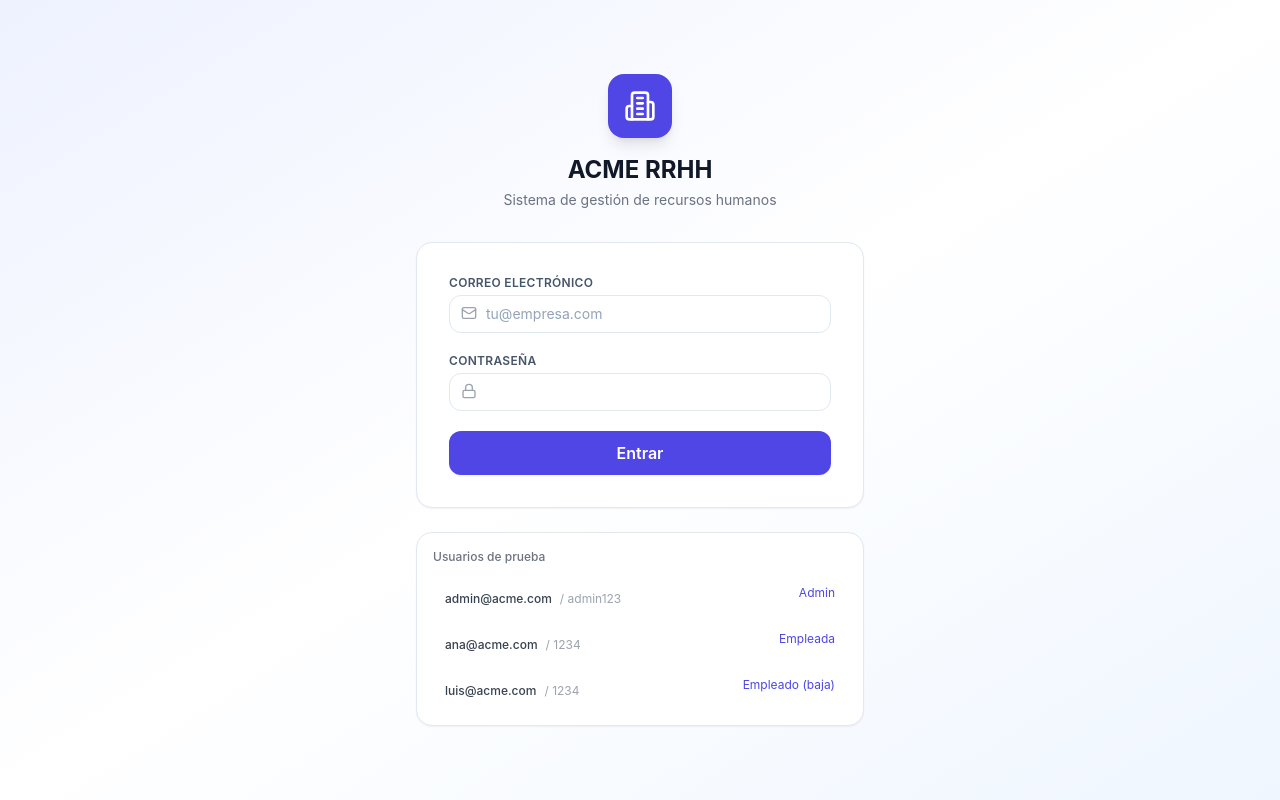
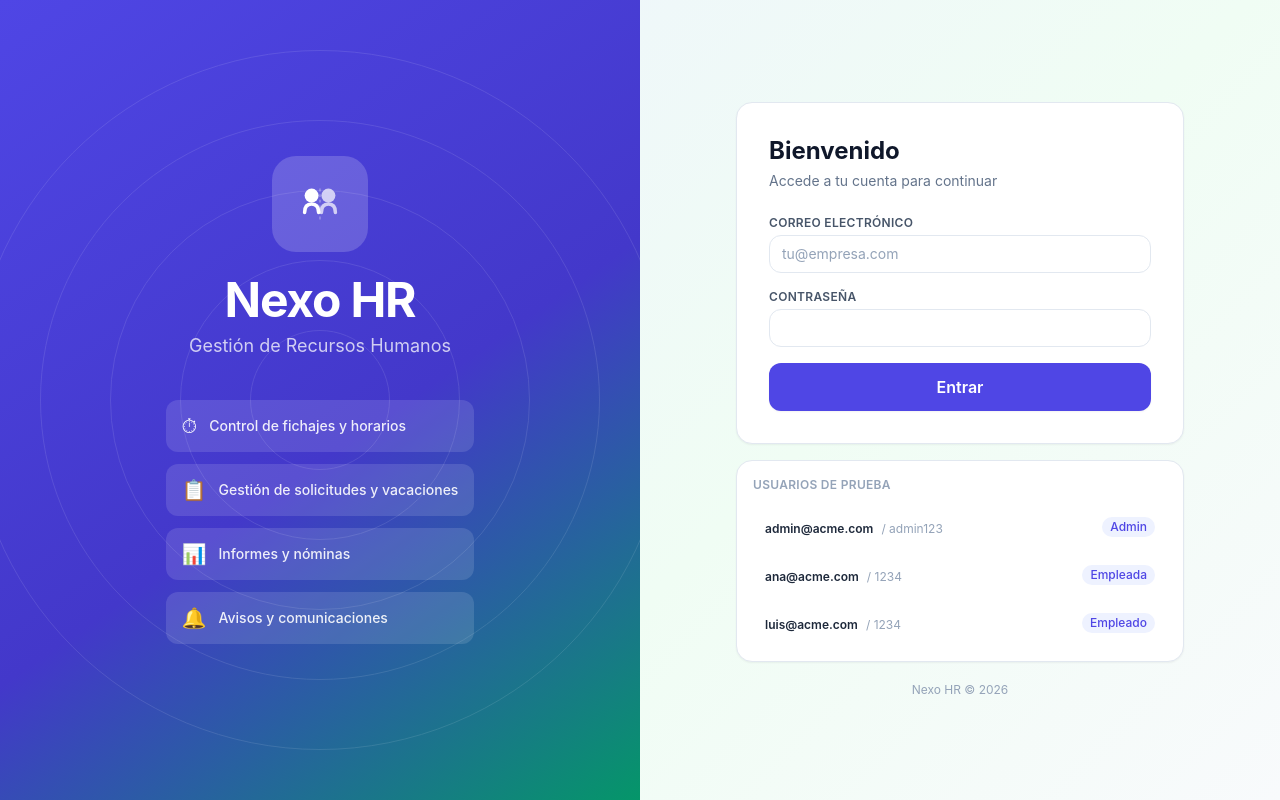
Before and after one commit to javierah1987-byte/rrhh-app, a Next.js app: page /login in a window 1280 px wide. Built offline with nearby package versions, Linux system fonts and the light colour scheme; no server answers.

Commit message:
Branding Nexo HR paso 2: nueva pagina de login

```diff
--- a/src/app/login/page.tsx
+++ b/src/app/login/page.tsx
@@ -2,13 +2,25 @@
 import { useState } from 'react'
 import { useRouter } from 'next/navigation'
 import { supabase } from '@/lib/supabase'
-import { Building2, Lock, Mail, AlertCircle } from 'lucide-react'
+import { AlertCircle } from 'lucide-react'
 
-const DEMO_USERS = [
+const DEMO = [
   { email: 'admin@acme.com', pass: 'admin123', rol: 'Admin' },
   { email: 'ana@acme.com', pass: '1234', rol: 'Empleada' },
-  { email: 'luis@acme.com', pass: '1234', rol: 'Empleado (baja)' },
+  { email: 'luis@acme.com', pass: '1234', rol: 'Empleado' },
 ]
+
+function NexoLogo({ size = 48 }: { size?: number }) {
+  return (
+    <svg width={size} height={size} viewBox="0 0 80 80" fill="none">
+      <circle cx="28" cy="28" r="10" fill="white"/>
+      <circle cx="52" cy="28" r="10" fill="white" fillOpacity="0.7"/>
+      <path d="M18 52 C18 44 22 40 28 40 C34 40 38 44 38 52" stroke="white" strokeWidth="5" strokeLinecap="round" fill="none"/>
+      <path d="M42 52 C42 44 46 40 52 40 C58 40 62 44 62 52" stroke="white" strokeWidth="5" strokeLinecap="round" fill="none" strokeOpacity="0.7"/>
+      <line x1="40" y1="18" x2="40" y2="62" stroke="white" strokeWidth="2" strokeOpacity="0.35" strokeDasharray="4 4"/>
+    </svg>
+  )
+}
 
 export default function LoginPage() {
   const router = useRouter()
@@ -28,84 +40,104 @@ export default function LoginPage() {
       return
     }
     const { data: emp } = await supabase.from('empleados').select('rol').eq('user_id', data.user.id).single()
-    if (emp?.rol === 'admin') {
-      router.push('/admin')
-    } else {
-      router.push('/empleado')
-    }
-  }
-
-  function fillUser(u: typeof DEMO_USERS[0]) {
-    setEmail(u.email)
-    setPassword(u.pass)
+    router.push(emp?.rol === 'admin' ? '/admin' : '/empleado')
   }
 
   return (
-    <div className="min-h-screen bg-gradient-to-br from-indigo-50 via-white to-blue-50 flex items-center justify-center p-4">
+    <div className="min-h-screen flex" style={{ background: 'linear-gradient(135deg,#EEF2FF 0%,#F0FDF4 60%,#F8FAFC 100%)' }}>
+      {/* Panel izquierdo — marca */}
+      <div className="hidden lg:flex lg:w-1/2 flex-col items-center justify-center p-12 relative overflow-hidden"
+        style={{ background: 'linear-gradient(145deg,#4F46E5 0%,#4338CA 55%,#059669 100%)' }}>
+        <div className="absolute inset-0 opacity-10">
+          {[1,2,3,4,5].map(i => (
+            <div key={i} className="absolute rounded-full border border-white"
+              style={{ width: i*140+'px', height: i*140+'px', top:'50%', left:'50%', transform:'translate(-50%,-50%)' }}/>
+          ))}
+        </div>
+        <div className="relative z-10 text-white text-center">
+          <div className="flex justify-center mb-6">
+            <div className="w-24 h-24 rounded-3xl flex items-center justify-center" style={{ background:'rgba(255,255,255,0.18)' }}>
+              <NexoLogo size={56}/>
+            </div>
+          </div>
+          <h1 className="text-5xl font-bold tracking-tight mb-2">Nexo HR</h1>
+          <p className="text-lg opacity-75 mb-10">Gestión de Recursos Humanos</p>
+          <div className="space-y-3 max-w-xs mx-auto text-left">
+            {[
+              { icon:'⏱', text:'Control de fichajes y horarios' },
+              { icon:'📋', text:'Gestión de solicitudes y vacaciones' },
+              { icon:'📊', text:'Informes y nóminas' },
+              { icon:'🔔', text:'Avisos y comunicaciones' },
+            ].map((f,i) => (
+              <div key={i} className="flex items-center gap-3 rounded-xl px-4 py-3"
+                style={{ background:'rgba(255,255,255,0.12)' }}>
+                <span className="text-xl">{f.icon}</span>
+                <span className="text-sm font-medium opacity-90">{f.text}</span>
+              </div>
+            ))}
+          </div>
+        </div>
+      </div>
+
+      {/* Panel derecho — formulario */}
+      <div className="flex-1 flex items-center justify-center p-8">
         <div className="w-full max-w-md">
-        <div className="text-center mb-8">
-          <div className="inline-flex items-center justify-center w-16 h-16 bg-indigo-600 rounded-2xl mb-4 shadow-lg">
-            <Building2 className="w-8 h-8 text-white" />
+          {/* Logo móvil */}
+          <div className="lg:hidden text-center mb-8">
+            <div className="inline-flex items-center gap-3">
+              <div className="w-12 h-12 rounded-2xl flex items-center justify-center"
+                style={{ background:'linear-gradient(135deg,#4F46E5,#10B981)' }}>
+                <NexoLogo size={28}/>
               </div>
-          <h1 className="text-2xl font-bold text-gray-900">ACME RRHH</h1>
-          <p className="text-gray-500 text-sm mt-1">Sistema de gestión de recursos humanos</p>
+              <div className="text-left">
+                <p className="text-2xl font-bold text-slate-900">Nexo HR</p>
+                <p className="text-xs text-slate-500">Gestión de Recursos Humanos</p>
               </div>
+            </div>
+          </div>
+
           <div className="card p-8">
-          <form onSubmit={handleLogin} className="space-y-5">
+            <h2 className="text-2xl font-bold text-slate-900 mb-1">Bienvenido</h2>
+            <p className="text-slate-500 text-sm mb-6">Accede a tu cuenta para continuar</p>
+            <form onSubmit={handleLogin} className="space-y-4">
               <div>
                 <label className="label">Correo electrónico</label>
-              <div className="relative">
-                <Mail className="absolute left-3 top-2.5 w-4 h-4 text-gray-400" />
-                <input
-                  type="email"
-                  value={email}
-                  onChange={(e) => setEmail(e.target.value)}
-                  className="input pl-9"
-                  placeholder="tu@empresa.com"
-                  required
-                />
-              </div>
+                <input type="email" value={email} onChange={e=>setEmail(e.target.value)}
+                  className="input" placeholder="tu@empresa.com" required/>
               </div>
               <div>
                 <label className="label">Contraseña</label>
-              <div className="relative">
-                <Lock className="absolute left-3 top-2.5 w-4 h-4 text-gray-400" />
-                <input
-                  type="password"
-                  value={password}
-                  onChange={(e) => setPassword(e.target.value)}
-                  className="input pl-9"
-                  required
-                />
-              </div>
+                <input type="password" value={password} onChange={e=>setPassword(e.target.value)}
+                  className="input" required/>
               </div>
               {error && (
-              <div className="flex items-center gap-2 text-red-600 text-sm bg-red-50 border border-red-100 rounded-lg p-3">
-                <AlertCircle className="w-4 h-4 flex-shrink-0" />
-                {error}
+                <div className="flex items-center gap-2 text-red-600 text-sm bg-red-50 border border-red-100 rounded-xl p-3">
+                  <AlertCircle className="w-4 h-4 flex-shrink-0"/>{error}
                 </div>
               )}
-            <button type="submit" disabled={loading} className="btn-primary w-full py-2.5">
+              <button type="submit" disabled={loading} className="btn-primary w-full py-3 text-base">
                 {loading ? 'Entrando…' : 'Entrar'}
               </button>
             </form>
           </div>
-        <div className="mt-6 card p-4">
-          <p className="text-xs font-medium text-gray-500 mb-3">Usuarios de prueba</p>
-          <div className="space-y-1.5">
-            {DEMO_USERS.map((u) => (
-              <button
-                key={u.email}
-                type="button"
-                onClick={() => fillUser(u)}
-                className="w-full text-left px-3 py-2 rounded-lg hover:bg-gray-50 transition-colors"
-              >
-                <span className="text-xs text-gray-700 font-medium">{u.email}</span>
-                <span className="text-xs text-gray-400 ml-2">/ {u.pass}</span>
-                <span className="float-right text-xs text-indigo-600">{u.rol}</span>
+
+          <div className="mt-4 card p-4">
+            <p className="text-xs font-semibold text-slate-400 uppercase tracking-wide mb-3">Usuarios de prueba</p>
+            <div className="space-y-1">
+              {DEMO.map(u => (
+                <button key={u.email} type="button"
+                  onClick={() => { setEmail(u.email); setPassword(u.pass) }}
+                  className="w-full text-left px-3 py-2.5 rounded-xl hover:bg-indigo-50 transition-colors flex items-center justify-between">
+                  <div>
+                    <span className="text-xs font-semibold text-slate-800">{u.email}</span>
+                    <span className="text-xs text-slate-400 ml-2">/ {u.pass}</span>
+                  </div>
+                  <span className="text-xs font-medium text-indigo-600 bg-indigo-50 px-2 py-0.5 rounded-full">{u.rol}</span>
                 </button>
               ))}
             </div>
+          </div>
+          <p className="text-center text-xs text-slate-400 mt-5">Nexo HR © {new Date().getFullYear()}</p>
         </div>
       </div>
     </div>
```
Lines whose indentation alone changed are shown as unchanged.
